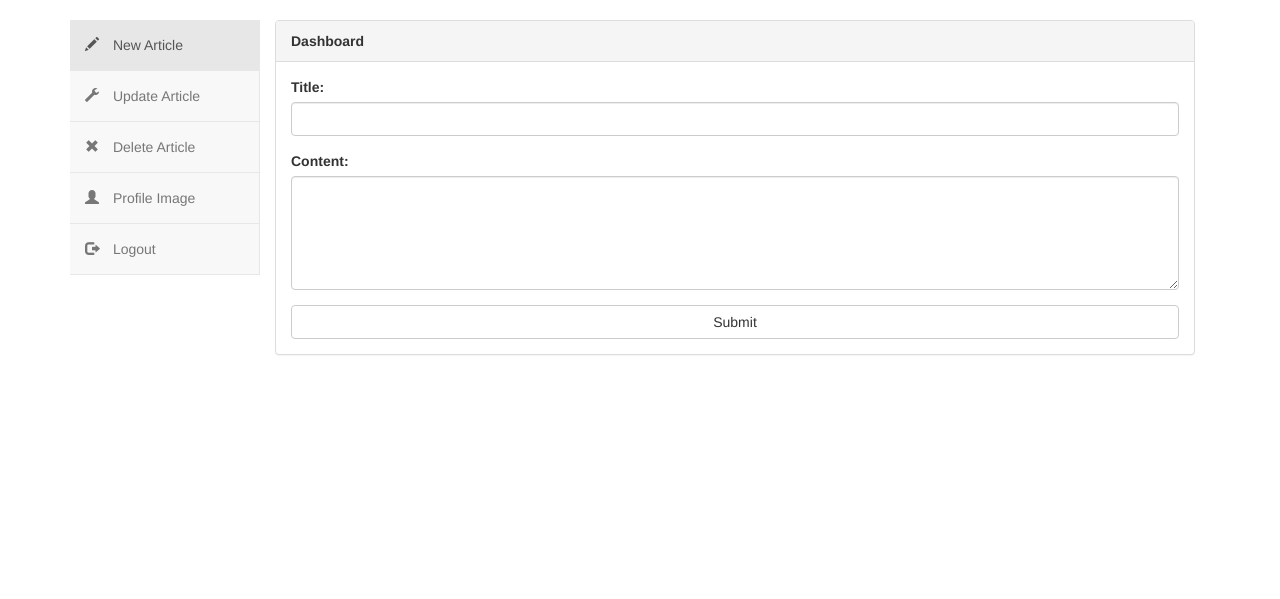
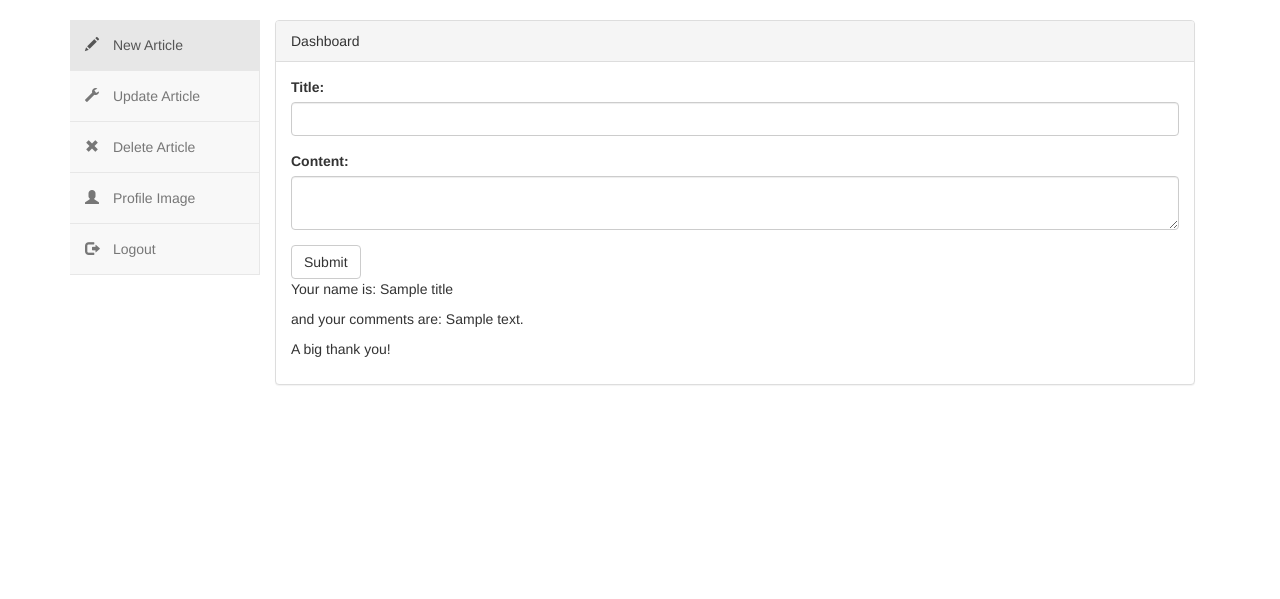
Before and after one commit to kazigais/205CDE-Website, a Flask app: template templates/dashboard.html in a window 1280 px wide. Shown: the part 52-651 px from the top of the page. Run offline with Flask 2, Linux system fonts and the light colour scheme; tables that the repository leaves empty hold one stand-in row (values such as "Sample post"); the template is opened without the code that fills it: values that come from a table or form of the project are taken from there, most other values are stand-ins (such as "Sample title", 1, 10 or a date in 2020); some libraries are stand-ins or nearby versions.

Commit message:
SQLITE connected, WTF form created for article create, Articles queried from DB

```diff
--- a/app.py
+++ b/app.py
@@ -1,19 +1,53 @@
-from flask import Flask, render_template
-from flask.ext.bootstrap import Bootstrap
+from flask import Flask, render_template, redirect, url_for
+import os
+from flask_bootstrap import Bootstrap
+from flask_wtf import Form
+from wtforms import StringField, TextAreaField, SubmitField
+from wtforms.validators import DataRequired, Length
+import sqlite3
 
 app = Flask(__name__)
 
+app.config.update(dict(
+    DATABASE=os.path.join(app.root_path, 'articles.db'),
+    SECRET_KEY='development key'
+))
+
+
+class ArticleForm(Form):
+    title = StringField('Title:', validators=[DataRequired()])
+    content = TextAreaField('Content:', validators=[DataRequired(), Length(min=1, max=1024)])
+    submit = SubmitField('Submit')
+
+@app.route('/dashboard', methods=['GET', 'POST'])
+def dashboard():
+    form = ArticleForm()
+    if form.validate_on_submit():
+        title = form.title.data
+        content = form.content.data
+        with sqlite3.connect(app.config['DATABASE']) as con:
+            cur = con.cursor()
+            cur.execute("INSERT INTO articles_table (title, content) VALUES (?,?)", (title, content))
+            con.commit()
+
+        return redirect(url_for('home'))
+    return render_template('dashboard.html', form=form)
+
+
 @app.route('/')
 def home():
-    return render_template('home.html')
+    with sqlite3.connect(app.config['DATABASE']) as con:
+        con.row_factory = sqlite3.Row
+        cur = con.cursor()
+        cur.execute("SELECT * FROM articles_table")
+        entries = cur.fetchall()
+        return render_template('home.html', entries=entries)
 
 @app.route('/admin')
 def admin():
     return render_template('admin.html')
 
-@app.route('/dashboard')
-def dashboard():
-    return render_template('dashboard.html')
+
 
 if __name__ == '__main__':
     Bootstrap(app)
--- a/templates/dashboard.html
+++ b/templates/dashboard.html
@@ -1,4 +1,4 @@
-{% extends 'index.html'%} {% block title%} Administration {% endblock%} {% block head %} {{super()}}
+{% extends 'index.html'%} {% import 'bootstrap/wtf.html' as wtf %} {% block title%} Administration {% endblock%} {% block head %} {{super()}}
 <style type="text/css">
     h1 {
         color: #336699;
@@ -31,22 +31,17 @@
 <div class="col-md-10 content">
     <div class="panel panel-default">
         <div class="panel-heading">
-            <b>Dashboard</b>
+            Dashboard
         </div>
         <div class="panel-body">
-            <form role="form">
-                <div class="form-group">
-                    <label for="title">Title:</label>
-                    <input type="text" class="form-control" id="title">
-                </div>
-                <div class="form-group">
-                    <label for="content">Content:</label>
-                    <textarea class="form-control" rows="5" id="content"></textarea>
-                </div>
-                <button type="submit" class="btn btn-block btn-default">Submit</button>
-            </form>
+            {{ wtf.quick_form(form) }} {% if title %}
+            <p> Your name is: {{ title }}</p>
+            <p>and your comments are: {{ content }}</p>
+            <p>A big thank you!</p>
+            {% endif %}
         </div>
     </div>
+
 </div>
 
 {% endblock %}
```
Also changed, not shown: schema.sql (added, +8 -0 lines), templates/home.html (+5 -4 lines), articles.db (added), comments.db (added), 1 other file.
